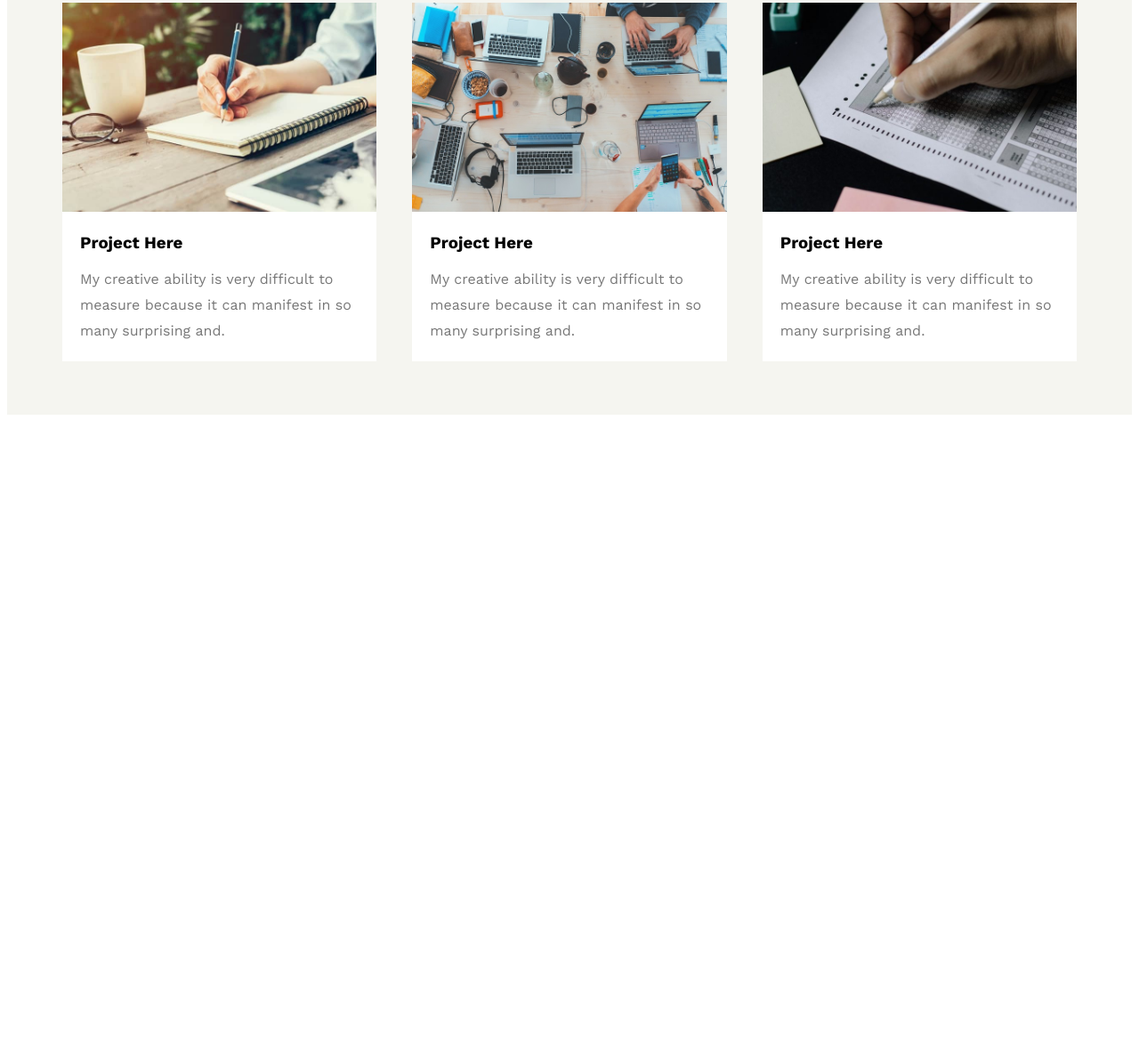
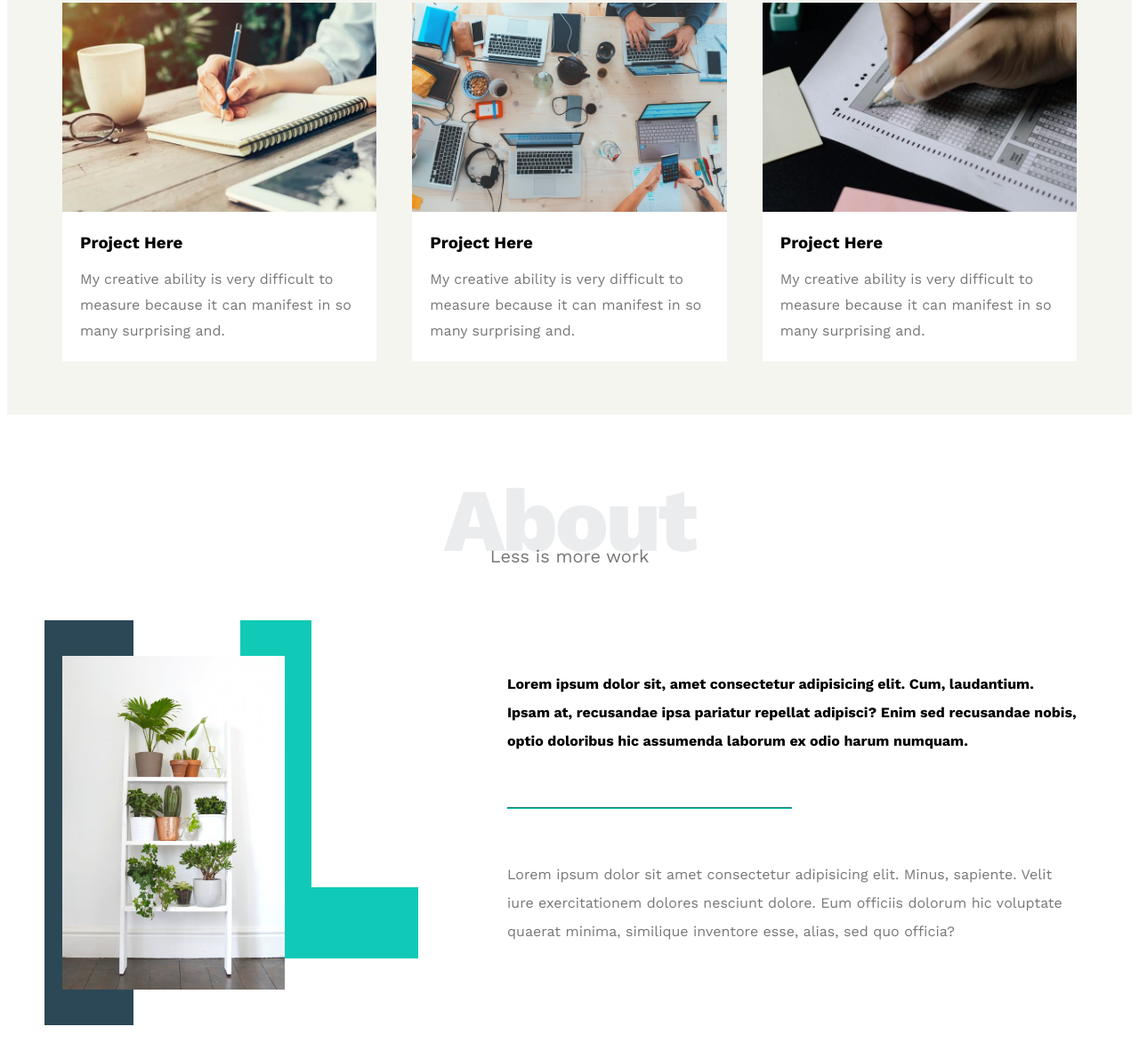
Before and after one commit to ahmedirheem/Leon-, a plain HTML site: page index.html in a window 1280 px wide. Shown: the part 2143-3333 px from the top of the page at 89% size. Before the commit the page ends 2617 px from the top, so only its background shows below. Drawn offline with nearby package versions, Linux system fonts and the light colour scheme.

Commit message:
About Section Relates #5

```diff
--- a/index.html
+++ b/index.html
@@ -150,5 +150,24 @@
         </div>
     </div>
     <!--End Portifolo  Section-->
+
+    <!--Strat About Section-->
+    <div class="about" id="about">
+        <div class="container">
+            <h3 class="special-heading">About</h3>
+            <p>Less is more work</p>
+            <div class="about-content">
+                <div class="image">
+                    <img src="images/about.jpg">
+                </div>
+                <div class="text">
+                    <p >Lorem ipsum dolor sit, amet consectetur adipisicing elit. Cum, laudantium. Ipsam at, recusandae ipsa pariatur repellat adipisci? Enim sed recusandae nobis, optio doloribus hic assumenda laborum ex odio harum numquam. </p>
+                    <hr/>
+                    <p>Lorem ipsum dolor sit amet consectetur adipisicing elit. Minus, sapiente. Velit iure exercitationem dolores nesciunt dolore. Eum officiis dolorum hic voluptate quaerat minima, similique inventore esse, alias, sed quo officia?</p>
+                </div>
+            </div>
+        </div>
+    </div>
+    <!--End About Section-->
 </body>
 </html>
--- a/style.css
+++ b/style.css
@@ -291,3 +291,81 @@ html{
     margin-bottom:0;
 }
   /* End Portfolio Section */
+
+  /* Start About Section */
+.about{
+    padding-top: 60px;
+    padding-bottom: 120px;
+}
+.about .about-content{
+    display: flex;
+    flex-wrap: wrap;
+    justify-content: space-between;
+    margin-top: 100px;
+}
+@media (max-width: 991px){
+    .about .about-content{
+        flex-direction:column;
+        text-align: center;
+        padding:30px;
+    }
+}
+.about .about-content .image {
+    width:250px;
+    height:375px;
+    position:relative;
+}
+@media (max-width: 991px){
+    .about .about-content .image{
+        margin:0 auto 60px;
+    }
+}
+.about .about-content .image::before{
+    content:"";
+    width:100px;
+    height:calc(100% + 80px);
+    top:-40px;
+    left:-20px;
+    background-color:var(--secondary-color);
+    position: absolute;
+    z-index: -1;
+}
+.about .about-content .image::after{
+    content:"";
+    z-index: -1;
+    position: absolute;
+    width:120px;
+    height:300px;
+    right:-150px;
+    top:-40px;
+    border-left: 80px solid var(--main-color);
+    border-bottom:80px solid var(--main-color);
+}
+@media (max-width: 991px){
+    .about .about-content .image::before,
+    .about .about-content .image::after{
+        display: none;
+    }
+}
+.about .about-content .image img{
+    max-width:100%;
+    }
+.about .about-content .text{
+    flex-basis:calc(100% - 500px);
+}
+.about .about-content .text p:first-of-type{
+    font-weight:bold;
+    line-height: 2;
+    margin-bottom: 50px;
+}
+.about .about-content .text hr{
+    width:50%;
+    border-color: var(--main-color);
+    display: inline-block;
+}
+.about .about-content .text p:last-of-type{
+    color:#777;
+    line-height: 2;
+    padding-top:30px;
+}
+  /* End About Section */
```
